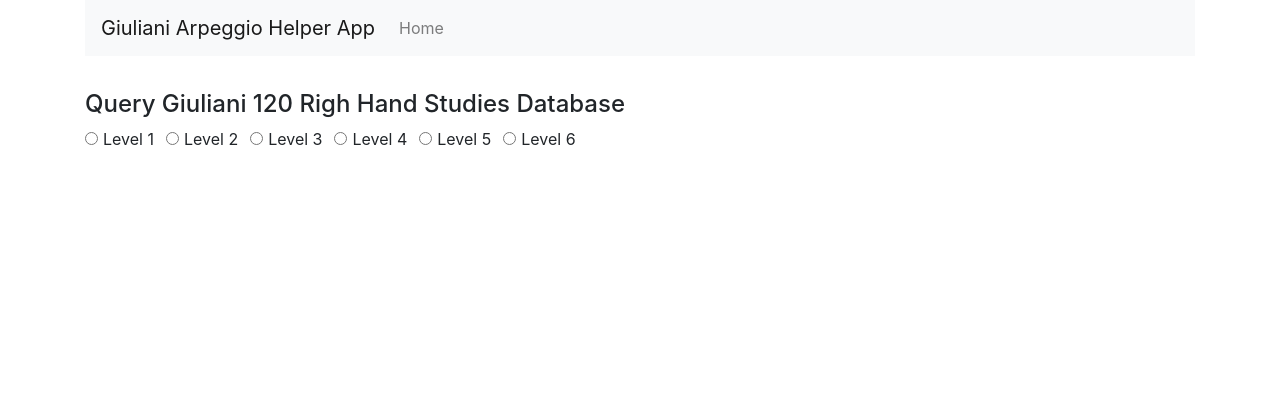
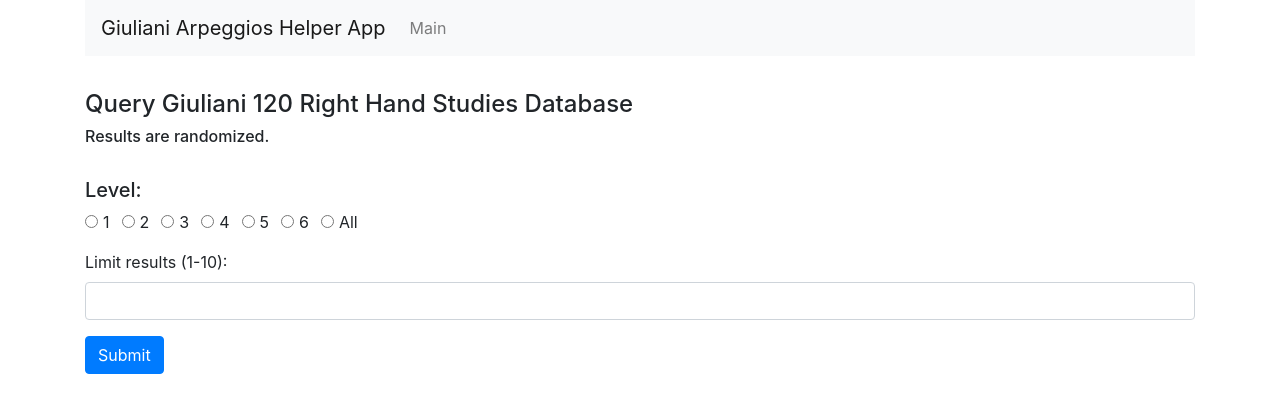
Before and after one commit to rmd6502/giuliani-arpeggio-helper, a React (Create React App) app in the folder giuliani-app-client/: page / in a window 1280 px wide. Shown: the top 412 px of the page. Built offline with nearby package versions, Linux system fonts and the light colour scheme.

Commit message:
Main query page more or less complete

```diff
--- a/giuliani-app-client/src/App.js
+++ b/giuliani-app-client/src/App.js
@@ -12,11 +12,11 @@ class App extends Component {
       <Router>
         <div className="container">
           <nav className="navbar navbar-expand-lg navbar-light bg-light">
-            <Link to="/" className="navbar-brand">Giuliani Arpeggio Helper App</Link>
+            <Link to="/" className="navbar-brand">Giuliani Arpeggios Helper App</Link>
             <div className="collapse navbar-collapse">
               <ul className="navbar-nav mr-auto">
                 <li className="navbar-item">
-                  <Link to="/" className="nav-link">Home</Link>
+                  <Link to="/" className="nav-link">Main</Link>
                 </li>
               </ul>
             </div>
--- a/giuliani-app-client/src/components/mainpage-component.js
+++ b/giuliani-app-client/src/components/mainpage-component.js
@@ -2,30 +2,19 @@
 
 import React, { Component } from 'react';
 
-// studyNoDifficylty will be a check box most likely
-// study difficulty level will be radio buttons
-// study result limit will be input box
 export default class MainPage extends Component {
   constructor(props) {
     super(props);
 
     this.state = {
-      studyNoDifficulty: false,
       studyDifficultyLevel: '',
       studyResulLimit: '',
     }
 
-    this.onChangeStudyNoDifficulty = this.onChangeStudyNoDifficulty.bind(this);
     this.onChangeStudyDifficultyLevel = this.onChangeStudyDifficultyLevel.bind(this);
     this.onChangeStudyResultLimit = this.onChangeStudyResultLimit.bind(this);
     this.onSubmit = this.onSubmit.bind(this);
 
-  }
-
-  onChangeStudyNoDifficulty(e) {
-    this.setState({
-      studyNoDifficulty: e.target.value
-    })
   }
 
   onChangeStudyDifficultyLevel(e) {
@@ -44,7 +33,6 @@ export default class MainPage extends Component {
     e.preventDefault();
 
     console.log(`Form submitted:`);
-    console.log(`All studies queried: ${this.state.studyNoDifficulty}`);
     console.log(`Difficulty Level: ${this.state.studyDifficultyLevel}`);
     console.log(`Limit results: ${this.state.studyResulLimit}`);
 
@@ -55,7 +43,10 @@ export default class MainPage extends Component {
   render() {
     return (
       <div style={{marginTop: 10}}>
-        <h4>Query Giuliani 120 Righ Hand Studies Database</h4>
+        <h4>Query Giuliani 120 Right Hand Studies Database</h4>
+        <h6>Results are randomized.</h6>
+        <br></br>
+        <h5>Level:</h5>
 
         <form onSubmit={this.onSubmit}>
 
@@ -63,74 +54,101 @@ export default class MainPage extends Component {
             <div className="form-check-inline">
               <input className="form-check-input"
                 type="radio"
-                name="level1"
+                name="difficultyLevel"
                 id="level1"
                 value="1"
-                checked={this.state.animal_isEndangered === '1' }
+                checked={this.state.studyDifficultyLevel === '1' }
                 onChange={this.onChangeStudyDifficultyLevel}
               />
-              <label className="form-check-label">Level 1</label>
+              <label className="form-check-label">1</label>
             </div>
             <div className="form-check-inline">
               <input className="form-check-input"
                 type="radio"
-                name="level2"
+                name="difficultyLevel"
                 id="level2"
                 value="2"
-                checked={this.state.animal_isEndangered === '2' }
+                checked={this.state.studyDifficultyLevel === '2' }
                 onChange={this.onChangeStudyDifficultyLevel}
               />
-              <label className="form-check-label">Level 2</label>
+              <label className="form-check-label">2</label>
             </div>
             <div className="form-check-inline">
               <input className="form-check-input"
                 type="radio"
-                name="level3"
+                name="difficultyLevel"
                 id="level3"
                 value="3"
-                checked={this.state.animal_isEndangered === '3' }
+                checked={this.state.studyDifficultyLevel === '3' }
                 onChange={this.onChangeStudyDifficultyLevel}
               />
-              <label className="form-check-label">Level 3</label>
+              <label className="form-check-label">3</label>
             </div>
             <div className="form-check-inline">
               <input className="form-check-input"
                 type="radio"
-                name="level4"
+                name="difficultyLevel"
                 id="level4"
                 value="4"
-                checked={this.state.animal_isEndangered === '4' }
+                checked={this.state.studyDifficultyLevel === '4' }
                 onChange={this.onChangeStudyDifficultyLevel}
               />
-              <label className="form-check-label">Level 4</label>
+              <label className="form-check-label">4</label>
             </div>
             <div className="form-check-inline">
               <input className="form-check-input"
                 type="radio"
-                name="level5"
+                name="difficultyLevel"
                 id="level5"
                 value="5"
-                checked={this.state.animal_isEndangered === '5' }
+                checked={this.state.studyDifficultyLevel === '5' }
                 onChange={this.onChangeStudyDifficultyLevel}
               />
-              <label className="form-check-label">Level 5</label>
+              <label className="form-check-label">5</label>
             </div>
             <div className="form-check-inline">
               <input className="form-check-input"
                 type="radio"
-                name="level6"
+                name="difficultyLevel"
                 id="level6"
                 value="6"
-                checked={this.state.animal_isEndangered === '6' }
+                checked={this.state.studyDifficultyLevel === '6' }
                 onChange={this.onChangeStudyDifficultyLevel}
               />
-              <label className="form-check-label">Level 6</label>
+              <label className="form-check-label">6</label>
             </div>
+            <div className="form-check-inline">
+              <input className="form-check-input"
+                type="radio"
+                name="difficultyLevel"
+                id="allLevels"
+                value="all"
+                checked={this.state.studyDifficultyLevel === 'all' }
+                onChange={this.onChangeStudyDifficultyLevel}
+              />
+              <label className="form-check-label">All</label>
+            </div>
+          </div>
+
+          <div className="form-group">
+            <label>Limit results (1-10): </label>
+            <input type="number"
+              className="form-control"
+              min="1"
+              max="10"
+              onChange={this.onChangeStudyResultLimit}
+            />
+          </div>
+
+          <div className="form-group">
+            <input type="submit" value="Submit" className="btn btn-primary" />
           </div>
 
         </form>
 
       </div>
+
     )
+
   }
 }
```
